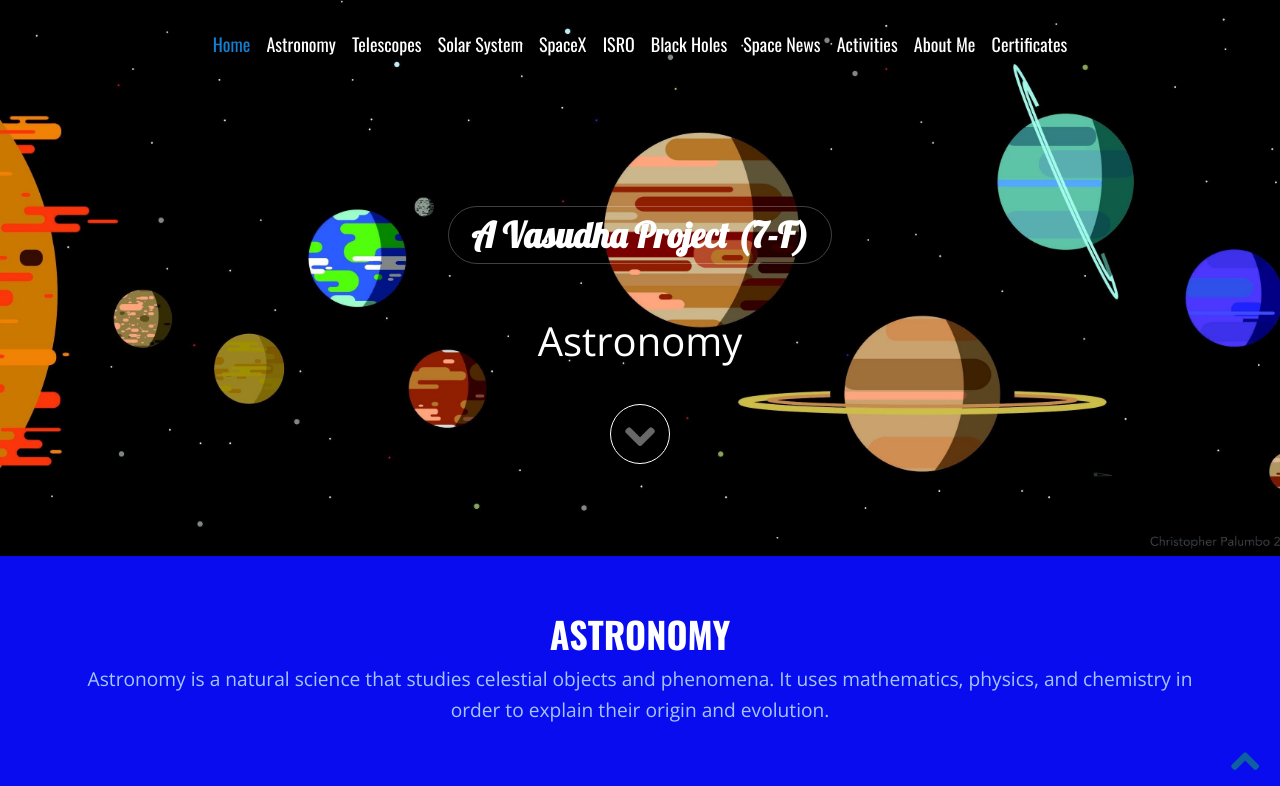
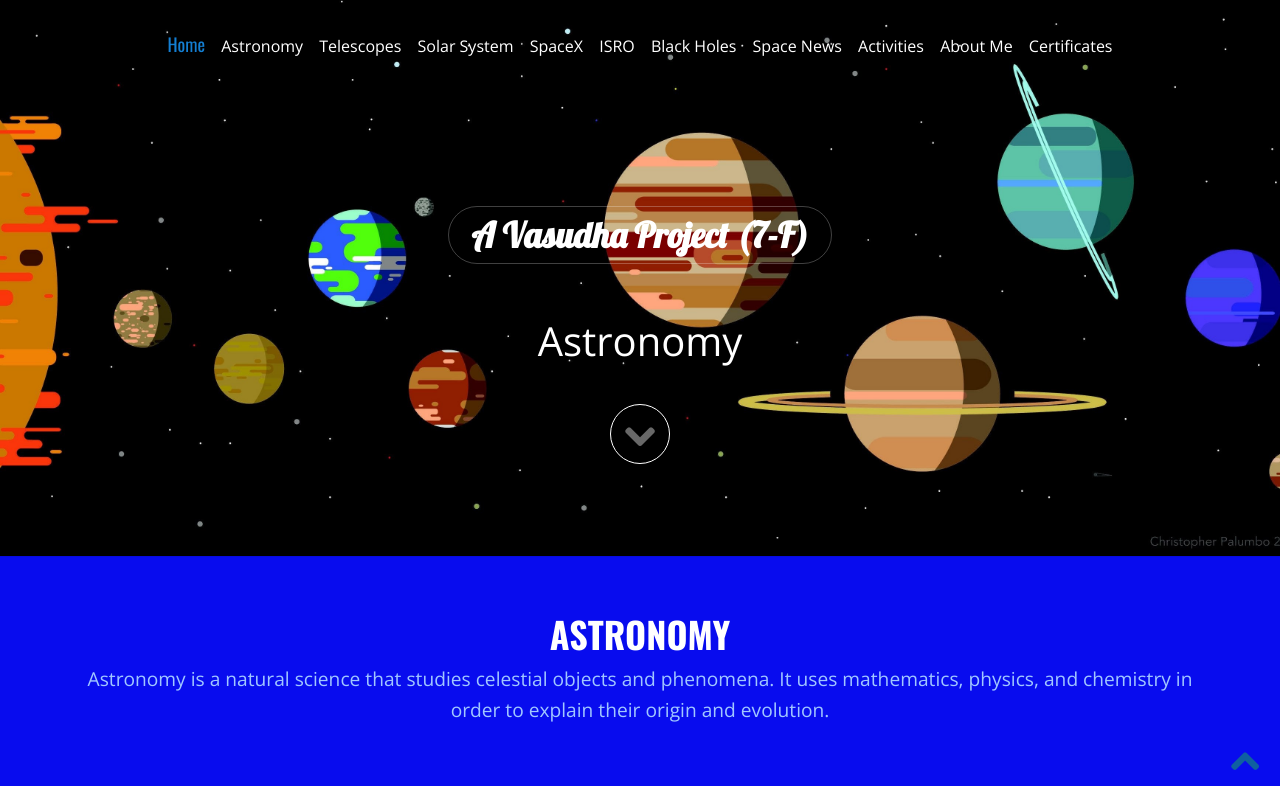
Before and after one commit to boombaca/Area-51-Web, a plain HTML site: page index.html in a window 1280 px wide. Shown: the top 786 px of the page. Drawn offline with nearby package versions, Linux system fonts and the light colour scheme; grey boxes are pictures that could not be loaded; a script that the page names is missing.

Commit message:
Update index.html

```diff
--- a/index.html
+++ b/index.html
@@ -24,16 +24,16 @@
       <div id="main-nav" class="collapse navbar-collapse">
         <ul class="nav navbar-nav" id="mainNav">
           <li class="active" id="firstLink"><a href="#home" class="scroll-link"><h4>Home</h4></a></li>
-          <li><a href="#features" class="scroll-link"><h4>Astronomy</h4></a></li>
-          <li><a href="#aboutUs" class="scroll-link"><h4>Telescopes</h4></a></li>
-          <li><a href="#solar" class="scroll-link"><h4>Solar System</h4></a></li>
-          <li><a href="#services" class="scroll-link"><h4>SpaceX</h4></a></li>
-          <li><a href="#yeet" class="scroll-link"><h4>ISRO</h4></a></li>
-          <li><a href="#work" class="scroll-link"><h4>Black Holes</h4></a></li>
-          <li><a href="#yoi" class="scroll-link"><h4>Space News</h4></a></li>
-          <li><a href="#dd" class="scroll-link"><h4>Activities</h4></a></li>
-          <li><a href="#team" class="scroll-link"><h4>About Me</h4></a></li>
-          <li><a href="#boom" class="scroll-link"><h4>Certificates</h4></a></li>
+          <li><a href="#features" class="scroll-link"><font size="3">Astronomy</font></a></li>
+          <li><a href="#aboutUs" class="scroll-link"><font size="3">Telescopes</font></a></li>
+          <li><a href="#solar" class="scroll-link"><font size="3">Solar System</font></a></li>
+          <li><a href="#services" class="scroll-link"><font size="3">SpaceX</font></a></li>
+          <li><a href="#yeet" class="scroll-link"><font size="3">ISRO</font></a></li>
+          <li><a href="#work" class="scroll-link"><font size="3">Black Holes</font></a></li>
+          <li><a href="#yoi" class="scroll-link"><font size="3">Space News</font></a></li>
+          <li><a href="#dd" class="scroll-link"><font size="3">Activities</font></a></li>
+          <li><a href="#team" class="scroll-link"><font size="3">About Me</font></a></li>
+          <li><a href="#boom" class="scroll-link"><font size="3">Certificates</font></a></li>
         </ul>
       </div>
     </nav>
```
